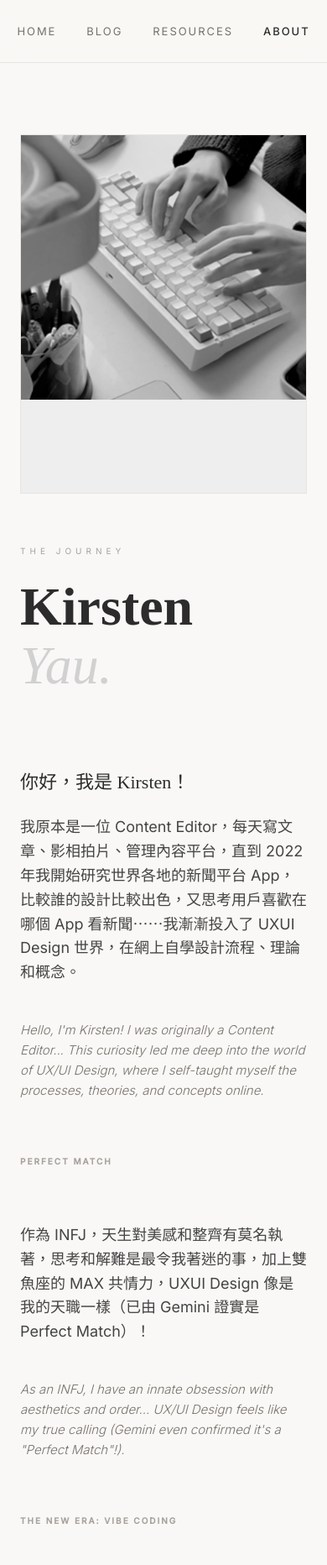
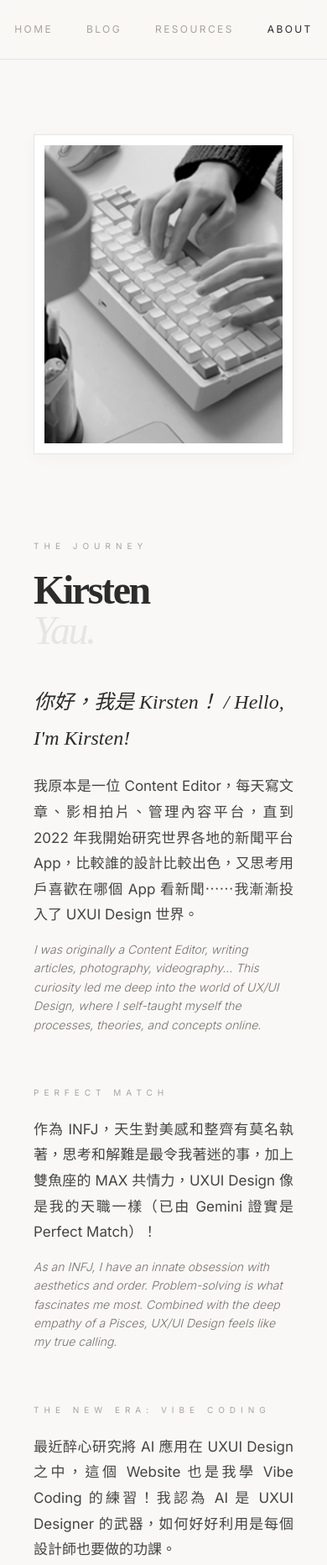
Before and after one commit to kirstenyau/kirstenyau.github.io, a website: page index.html in a window 390 px wide. Shown: the top 1864 px of the page at 84% size. Drawn offline with Linux system fonts and the light colour scheme.

Commit message:
Update index.html

```diff
--- a/index.html
+++ b/index.html
@@ -4,8 +4,7 @@
     <meta charset="UTF-8">
     <meta name="viewport" content="width=device-width, initial-scale=1.0">
     <title>About | DESIGN WITH KIRSTEN</title>
-    <link rel="stylesheet" href="https://cdnjs.cloudflare.com/ajax/libs/font-awesome/6.5.1/css/all.min.css">
-    <link href="https://fonts.googleapis.com/css2?family=Inter:wght@300;400;500&family=Noto+Serif+JP:wght@300;400;700&family=Noto+Sans+TC:wght@300;400;500&display=swap" rel="stylesheet">
+    <link href="https://fonts.googleapis.com/css2?family=Inter:wght@300;400;500&family=Noto+Serif+JP:wght@300;400;700&family=Noto+Sans+TC:wght@300;400&display=swap" rel="stylesheet">
 
     <style>
         :root {
@@ -14,83 +13,131 @@
             --stone: #78716c;
             --stone-light: #a8a29e;
             --sand: #e7e5e4;
-            --moss: #849b87;
         }
 
-        * { box-sizing: border-box; -webkit-tap-highlight-color: transparent; }
-
         body {
+            background-color: var(--washi);
+            color: var(--ink);
             font-family: 'Inter', "Noto Sans TC", sans-serif;
-            background-color: var(--washi);
-            margin: 0; color: var(--ink);
-            line-height: 1.6;
+            margin: 0;
+            line-height: 1.8;
             -webkit-font-smoothing: antialiased;
         }
 
-        /* 導覽列 */
+        /* 導覽列保持極簡 */
         nav {
-            position: fixed; top: 0; width: 100%; height: 75px;
-            background: rgba(249, 248, 246, 0.9); backdrop-filter: blur(10px);
+            position: fixed; top: 0; width: 100%; height: 70px;
+            background: rgba(249, 248, 246, 0.8); backdrop-filter: blur(8px);
             display: flex; align-items: center; justify-content: center;
-            border-bottom: 1px solid var(--sand); z-index: 9999;
+            border-bottom: 1px solid var(--sand); z-index: 1000;
         }
-        nav a { margin: 0 18px; text-decoration: none; color: var(--stone); font-size: 13px; letter-spacing: 0.15em; text-transform: uppercase; transition: 0.3s; }
-        nav a:hover { color: var(--moss); }
+        nav a { margin: 0 20px; text-decoration: none; color: var(--stone-light); font-size: 12px; letter-spacing: 0.2em; text-transform: uppercase; transition: 0.3s; }
+        nav a:hover { color: var(--ink); }
 
-        /* 佈局容器 */
-        .container { max-width: 1100px; mx-auto; padding: 160px 24px 80px; margin: 0 auto; }
-        .grid { display: grid; grid-template-cols: 1fr; gap: 60px; }
+        /* 主容器：模仿 React 的 max-6xl */
+        .wrapper {
+            max-width: 1100px;
+            margin: 0 auto;
+            padding: 160px 40px 100px;
+        }
+
+        .main-grid {
+            display: grid;
+            grid-template-cols: 1fr;
+            gap: 100px;
+        }
 
         @media (min-width: 1024px) {
-            .grid { grid-template-cols: 1fr 1.2fr; gap: 80px; align-items: start; }
-            .sticky-side { position: sticky; top: 120px; }
+            .main-grid {
+                grid-template-cols: 0.8fr 1.2fr; /* 左右比例 */
+                align-items: start;
+            }
+            .sticky-container {
+                position: sticky;
+                top: 140px;
+            }
         }
 
-        /* 圖片區域 */
-        .image-wrapper {
+        /* 圖片區：黑白濾鏡與拍立得標籤 */
+        .profile-box {
             position: relative;
+            background: #fff;
+            padding: 12px;
+            border: 1px solid var(--sand);
+            box-shadow: 0 4px 20px rgba(0,0,0,0.03);
+        }
+        .profile-box img {
+            width: 100%;
             aspect-ratio: 4/5;
-            background: #eee;
+            object-fit: cover;
+            filter: grayscale(100%);
+            transition: 1s ease;
+            display: block;
+        }
+        .profile-box:hover img { filter: grayscale(0%); }
+
+        .quote-tag {
+            position: absolute;
+            bottom: -30px;
+            right: -20px;
+            background: #fff;
+            padding: 25px;
             border: 1px solid var(--sand);
-            overflow: visible; /* 為了讓標籤溢出 */
+            box-shadow: 10px 10px 30px rgba(0,0,0,0.05);
+            max-width: 200px;
+            display: none;
         }
-        .image-wrapper img {
-            width: 100%; h-full; object-fit: cover;
-            filter: grayscale(100%); transition: 1.5s cubic-bezier(0.4, 0, 0.2, 1);
+        @media (min-width: 768px) { .quote-tag { display: block; } }
+        .quote-tag .tag-label { font-size: 9px; letter-spacing: 0.4em; color: var(--stone-light); text-transform: uppercase; display: block; margin-bottom: 5px; }
+        .quote-tag .tag-text { font-family: 'Noto Serif JP', serif; font-style: italic; font-size: 14px; line-height: 1.4; }
+
+        /* 文字內容區 */
+        .content {
+            display: flex;
+            flex-direction: column;
+            gap: 80px;
         }
-        .image-wrapper:hover img { filter: grayscale(0%); }
 
-        .image-tag {
-            position: absolute; bottom: -20px; right: -20px;
-            background: white; padding: 24px;
-            border: 1px solid var(--sand); box-shadow: 0 10px 30px rgba(0,0,0,0.05);
-            display: none; /* 手機版隱藏 */
+        .label {
+            font-size: 10px;
+            letter-spacing: 0.6em;
+            text-transform: uppercase;
+            color: var(--stone-light);
+            display: block;
+            margin-bottom: 20px;
         }
-        @media (min-width: 768px) { .image-tag { display: block; } }
 
-        .image-tag span { font-size: 9px; text-transform: uppercase; tracking: 0.4em; color: var(--stone-light); display: block; margin-bottom: 8px; }
-        .image-tag p { font-family: 'Noto Serif JP', serif; italic; font-size: 14px; margin: 0; }
+        .title-h1 {
+            font-family: 'Noto Serif JP', serif;
+            font-size: clamp(3rem, 8vw, 4.5rem); /* 自適應大小 */
+            line-height: 1;
+            margin: 0 0 40px 0;
+            font-weight: 700;
+            letter-spacing: -0.05em;
+        }
+        .title-h1 span { font-weight: 300; color: var(--sand); font-style: italic; }
 
-        /* 文字內容 */
-        .content-section { space-y: 60px; display: flex; flex-direction: column; gap: 64px; }
+        .section-block { margin-bottom: 60px; }
+        .zh-text { font-size: 17px; color: #444; margin-bottom: 15px; text-align: justify; }
+        .en-text { font-size: 14px; color: var(--stone); font-style: italic; font-weight: 300; line-height: 1.6; }
+        .intro-lead { font-family: 'Noto Serif JP', serif; font-size: 24px; font-style: italic; margin-bottom: 20px; color: var(--ink); }
 
-        .label { font-size: 10px; text-transform: uppercase; letter-spacing: 0.5em; color: var(--stone-light); margin-bottom: 24px; display: block; }
+        /* 頁尾 */
+        .footer-quote {
+            border-top: 1px solid var(--sand);
+            margin-top: 100px;
+            padding: 80px 20px;
+            text-align: center;
+        }
+        .footer-quote p {
+            font-family: 'Noto Serif JP', serif;
+            font-style: italic;
+            font-size: 18px;
+            color: var(--stone-light);
+            max-width: 500px;
+            margin: 0 auto;
+        }
 
-        h1 { font-family: 'Noto Serif JP', serif; font-size: 64px; line-height: 1.1; margin: 0; font-weight: 700; }
-        h1 span { font-style: italic; font-weight: 300; color: #d1d1d1; }
-
-        .story-block { display: flex; flex-direction: column; gap: 24px; }
-        .lang-zh { font-size: 18px; color: #444; font-weight: 400; }
-        .lang-en { font-size: 15px; color: var(--stone); font-style: italic; font-weight: 300; }
-        .highlight { font-family: 'Noto Serif JP', serif; font-size: 22px; italic; color: var(--ink); }
-
-        /* 底部名言 */
-        .quote-section { border-top: 1px solid var(--sand); margin-top: 100px; padding: 80px 0; text-align: center; }
-        .quote-section p { font-family: 'Noto Serif JP', serif; italic; font-size: 20px; color: var(--stone); max-width: 600px; margin: 0 auto; }
-
-        /* 捲軸 */
-        ::-webkit-scrollbar { width: 5px; }
-        ::-webkit-scrollbar-thumb { background: var(--sand); border-radius: 10px; }
     </style>
 </head>
 <body>
@@ -99,62 +146,51 @@
         <a href="index.html">Home</a>
         <a href="blog.html">Blog</a>
         <a href="resources.html">Resources</a>
-        <a href="about.html" style="color:var(--ink); font-weight:500;">About</a>
+        <a href="about.html" style="color:var(--ink)">About</a>
     </nav>
 
-    <div class="container">
-        <div class="grid">
-            <div class="sticky-side">
-                <div class="image-wrapper">
+    <div class="wrapper">
+        <div class="main-grid">
+
+            <div class="sticky-container">
+                <div class="profile-box">
                     <img src="profile.png" alt="Kirsten Yau">
-                    <div class="image-tag">
-                        <span>The Designer Edge</span>
-                        <p>"Content is the soul of UX."</p>
+                    <div class="quote-tag">
+                        <span class="tag-label">The Designer Edge</span>
+                        <p class="tag-text">"Content is the soul of UX."</p>
                     </div>
                 </div>
             </div>
 
-            <div class="content-section">
-                <div>
+            <div class="content">
+                <section>
                     <span class="label">The Journey</span>
-                    <h1>Kirsten <br><span>Yau.</span></h1>
-                </div>
+                    <h1 class="title-h1">Kirsten <br><span>Yau.</span></h1>
 
-                <div class="story-block">
-                    <div class="lang-zh">
-                        <p class="highlight">你好，我是 Kirsten！</p>
-                        <p>我原本是一位 Content Editor，每天寫文章、影相拍片、管理內容平台，直到 2022 年我開始研究世界各地的新聞平台 App，比較誰的設計比較出色，又思考用戶喜歡在哪個 App 看新聞⋯⋯我漸漸投入了 UXUI Design 世界，在網上自學設計流程、理論和概念。</p>
+                    <div class="section-block">
+                        <p class="intro-lead">你好，我是 Kirsten！ / Hello, I'm Kirsten!</p>
+                        <p class="zh-text">我原本是一位 Content Editor，每天寫文章、影相拍片、管理內容平台，直到 2022 年我開始研究世界各地的新聞平台 App，比較誰的設計比較出色，又思考用戶喜歡在哪個 App 看新聞⋯⋯我漸漸投入了 UXUI Design 世界。</p>
+                        <p class="en-text">I was originally a Content Editor, writing articles, photography, videography... This curiosity led me deep into the world of UX/UI Design, where I self-taught myself the processes, theories, and concepts online.</p>
                     </div>
-                    <div class="lang-en">
-                        Hello, I'm Kirsten! I was originally a Content Editor... This curiosity led me deep into the world of UX/UI Design, where I self-taught myself the processes, theories, and concepts online.
+
+                    <div class="section-block">
+                        <span class="label">Perfect Match</span>
+                        <p class="zh-text">作為 INFJ，天生對美感和整齊有莫名執著，思考和解難是最令我著迷的事，加上雙魚座的 MAX 共情力，UXUI Design 像是我的天職一樣（已由 Gemini 證實是 Perfect Match）！</p>
+                        <p class="en-text">As an INFJ, I have an innate obsession with aesthetics and order. Problem-solving is what fascinates me most. Combined with the deep empathy of a Pisces, UX/UI Design feels like my true calling.</p>
                     </div>
-                </div>
 
-                <div class="story-block">
-                    <span class="label" style="letter-spacing: 0.2em; font-weight: bold;">Perfect Match</span>
-                    <div class="lang-zh">
-                        <p>作為 INFJ，天生對美感和整齊有莫名執著，思考和解難是最令我著迷的事，加上雙魚座的 MAX 共情力，UXUI Design 像是我的天職一樣（已由 Gemini 證實是 Perfect Match）！</p>
+                    <div class="section-block">
+                        <span class="label">The New Era: Vibe Coding</span>
+                        <p class="zh-text">最近醉心研究將 AI 應用在 UXUI Design 之中，這個 Website 也是我學 Vibe Coding 的練習！我認為 AI 是 UXUI Designer 的武器，如何好好利用是每個設計師也要做的功課。</p>
+                        <p class="en-text">Recently, I've been immersed in researching how to apply AI to UX/UI Design—this very website is an exercise in my "Vibe Coding" journey!</p>
                     </div>
-                    <div class="lang-en">
-                        As an INFJ, I have an innate obsession with aesthetics and order... UX/UI Design feels like my true calling (Gemini even confirmed it's a "Perfect Match"!).
-                    </div>
-                </div>
-
-                <div class="story-block">
-                    <span class="label" style="letter-spacing: 0.2em; font-weight: bold;">The New Era: Vibe Coding</span>
-                    <div class="lang-zh">
-                        <p>最近醉心研究將 AI 應用在 UXUI Design 之中，這個 Website 也是我學 Vibe Coding 的練習！我認為 AI 是 UXUI Designer 的武器，如何好好利用是每個設計師也要做的功課。</p>
-                    </div>
-                    <div class="lang-en">
-                        Recently, I've been immersed in researching how to apply AI to UX/UI Design—this very website is an exercise in my "Vibe Coding" journey!
-                    </div>
-                </div>
+                </section>
             </div>
         </div>
 
-        <section class="quote-section">
+        <footer class="footer-quote">
             <p>"I believe that great design is just storytelling that happens to be interactive."</p>
-        </section>
+        </footer>
     </div>
 
 </body>
```
